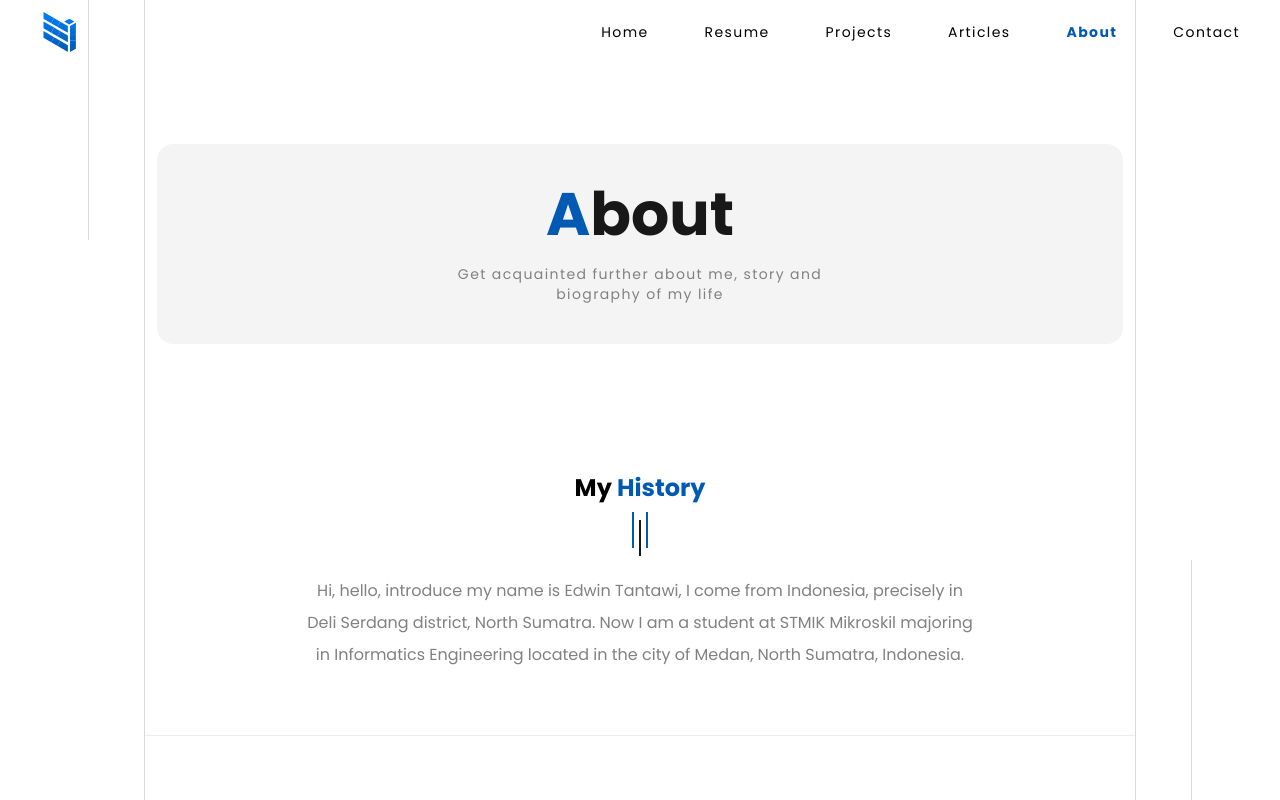
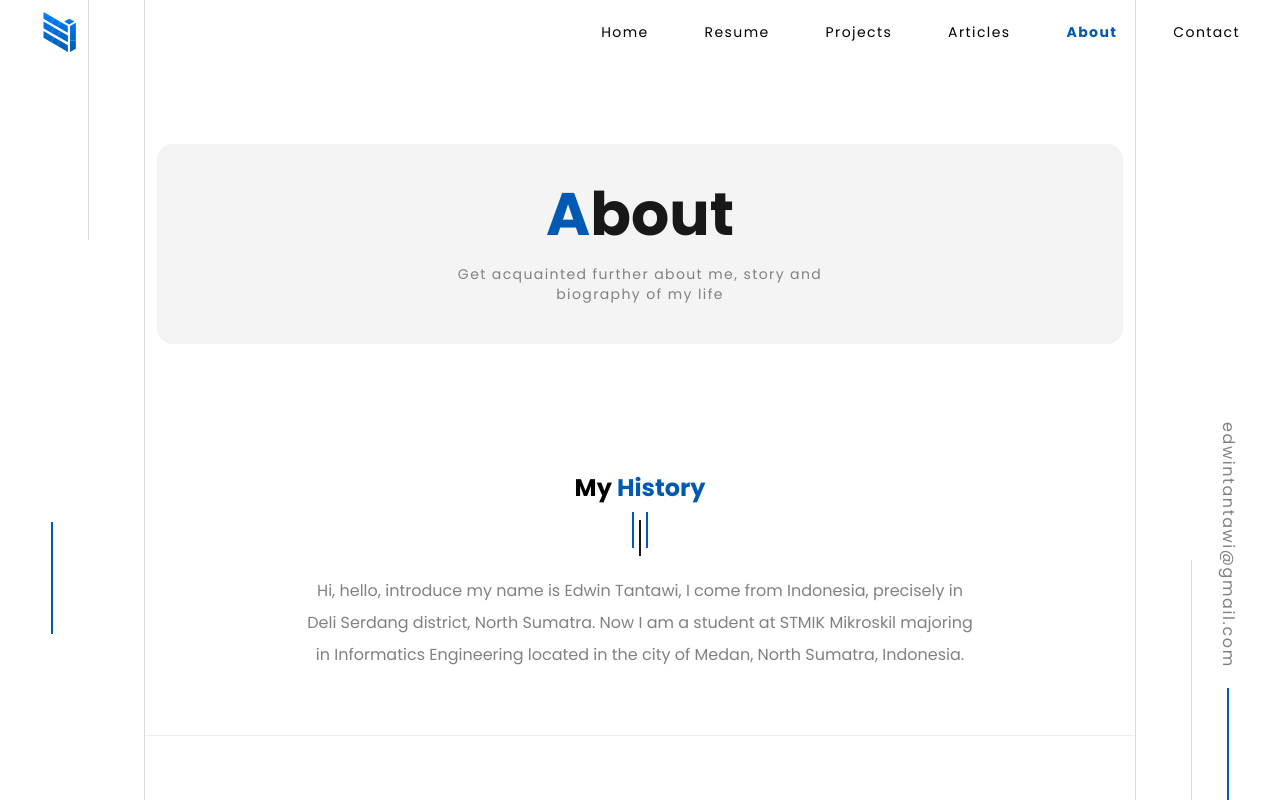
Before and after one commit to edwintantawi/portfolio-website, a Next.js app: page /about in a window 1280 px wide. Shown: the top 800 px of the page. Built offline with nearby package versions, Linux system fonts and the light colour scheme; no server answers.

Commit message:
remove react-reveal

```diff
--- a/components/atomics/AppSide.jsx
+++ b/components/atomics/AppSide.jsx
@@ -1,9 +1,7 @@
-import Fade from 'react-reveal/Fade';
 import USER from '../../data/user.json';
 
 const AppSide = () => (
   <div className="hidden md:flex justify-between fixed bottom-0 left-0 right-0 z-10 w-full px-3 md:px-10 2xl:px-20 max-w-[1905px] mx-auto">
-    <Fade bottom>
     <aside className="flex flex-col items-center">
       <ul className="flex flex-col items-center w-6 space-y-4">
         {USER.contact.contents
@@ -26,8 +24,6 @@ const AppSide = () => (
       </ul>
       <div className="h-28 w-[2px] bg-primary mt-5" />
     </aside>
-    </Fade>
-    <Fade bottom>
     <aside className="flex flex-col justify-end items-center">
       {[USER.contact.contents.find((item) => item.category === 'Email')].map(
         (item) => (
@@ -43,7 +39,6 @@ const AppSide = () => (
       )}
       <div className="h-28 w-[2px] bg-primary mt-5" />
     </aside>
-    </Fade>
   </div>
 );
 
--- a/components/molecules/AppHero.jsx
+++ b/components/molecules/AppHero.jsx
@@ -1,4 +1,3 @@
-import Fade from 'react-reveal/Fade';
 import DATA from '../../data/user.json';
 import AppContainer from '../atomics/AppContainer';
 import AppButton from '../atomics/AppButton';
@@ -6,7 +5,6 @@ import AppButton from '../atomics/AppButton';
 const AppHero = () => (
   <header className="bg-hero-pattern bg-no-repeat bg-center px-3">
     <AppContainer>
-      <Fade duration={2000}>
       <div className="h-screen flex flex-col justify-center pt-16 items-center text-center lg:items-start lg:text-left">
         <span className="text-xs md:text-sm text-black flex items-center">
           <span>Hi, I&apos;m</span>
@@ -23,7 +21,6 @@ const AppHero = () => (
         </p>
         <AppButton title="GET IN TOUCH" href="/contact" />
       </div>
-      </Fade>
     </AppContainer>
   </header>
 );
--- a/package.json
+++ b/package.json
@@ -15,8 +15,7 @@
     "next-pwa": "^5.2.21",
     "prop-types": "^15.7.2",
     "react": "^17.0.2",
-    "react-dom": "^17.0.2",
-    "react-reveal": "^1.2.2"
+    "react-dom": "^17.0.2"
   },
   "devDependencies": {
     "autoprefixer": "^10.2.6",
```
Also changed, not shown: 1 other file (tests, documents, lock files or other folders). Lines whose indentation alone changed are shown as unchanged.
